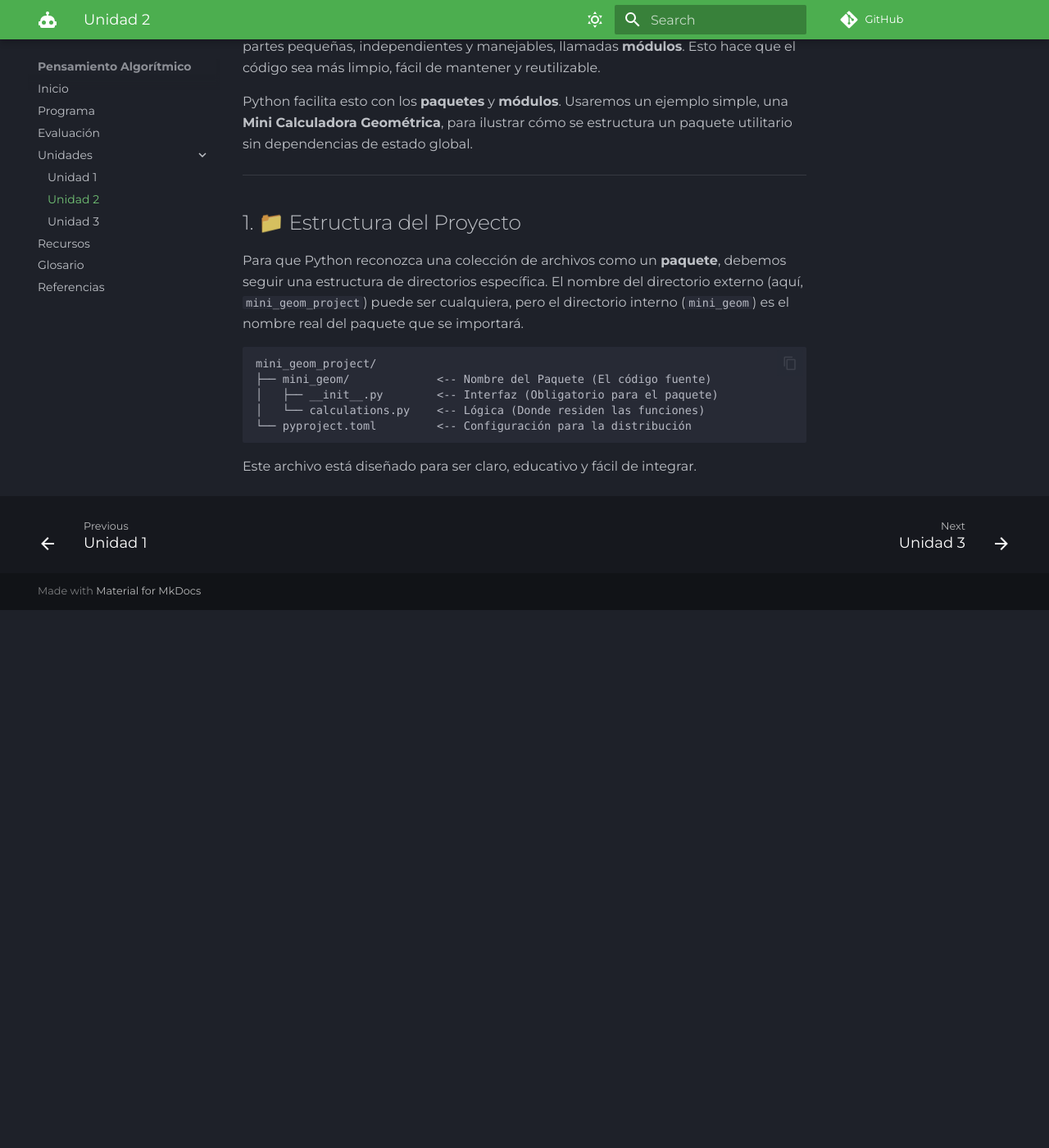
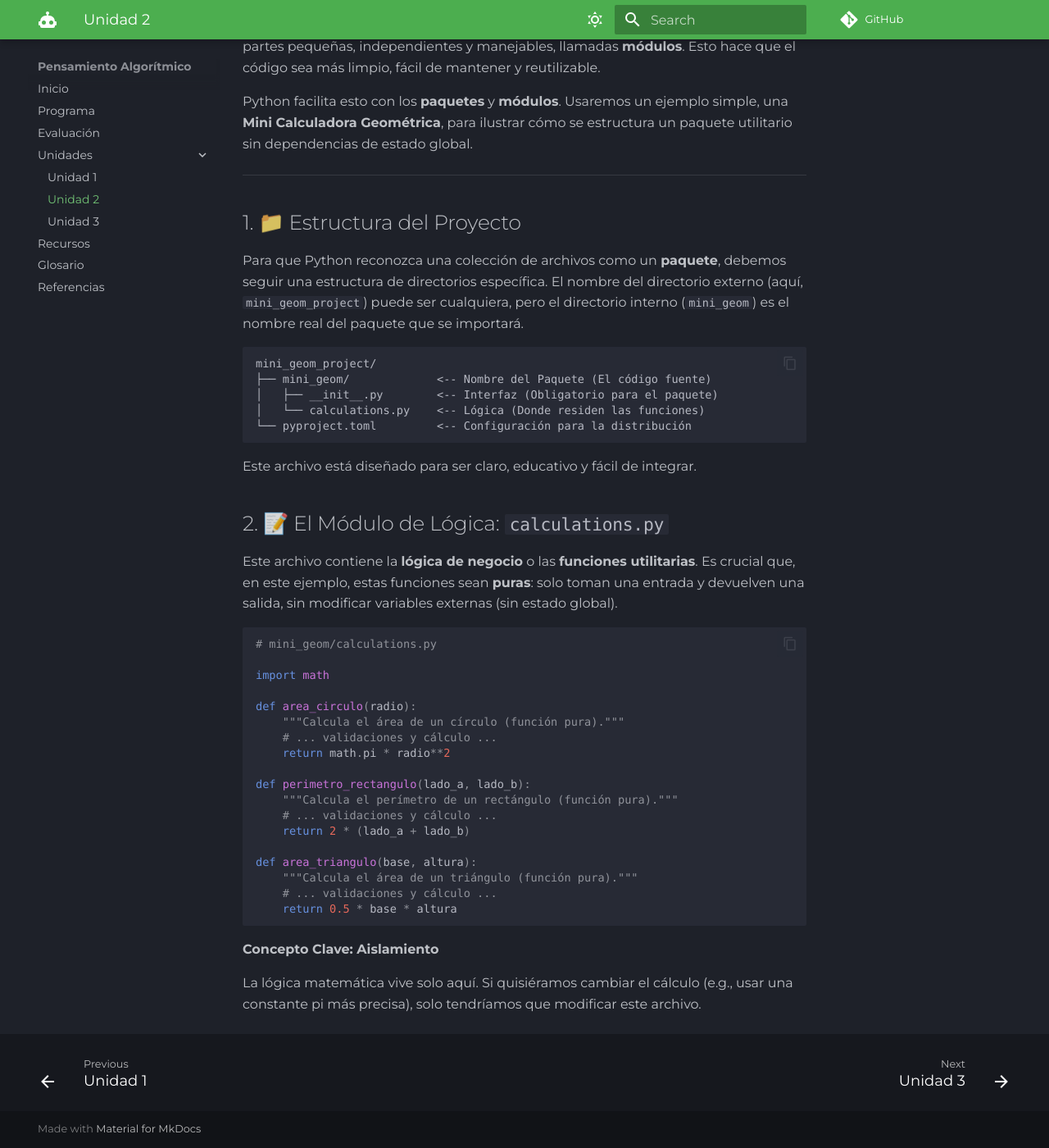
Before and after one commit to introSoft-iud/pensamiento_algoritmico_repo, an MkDocs documentation site: the page built from docs/unidades/unidad2.md, in a window 1280 px wide and 1400 px high, scrolled down 2493 px. Shown: the whole window at 82% size. Built offline with MkDocs 1.6.1 and Material for MkDocs 9.7.7, drawn with Linux system fonts in a browser that asks for light colours; some web fonts are replaced; comment, search, counter and statistics services are not loaded; before the commit the page ends 3237 px from its top, so only the background shows below that.

Commit message:
mensaje por defecto: shores

````diff
--- a/docs/unidades/unidad2.md
+++ b/docs/unidades/unidad2.md
@@ -95,3 +95,32 @@ mini_geom_project/
 ```
 
 Este archivo está diseñado para ser claro, educativo y fácil de integrar.
+
+## 2. 📝 El Módulo de Lógica: `calculations.py`
+
+Este archivo contiene la **lógica de negocio** o las **funciones utilitarias**. Es crucial que, en este ejemplo, estas funciones sean **puras**: solo toman una entrada y devuelven una salida, sin modificar variables externas (sin estado global).
+
+```python
+# mini_geom/calculations.py
+
+import math
+
+def area_circulo(radio):
+    """Calcula el área de un círculo (función pura)."""
+    # ... validaciones y cálculo ...
+    return math.pi * radio**2
+
+def perimetro_rectangulo(lado_a, lado_b):
+    """Calcula el perímetro de un rectángulo (función pura)."""
+    # ... validaciones y cálculo ...
+    return 2 * (lado_a + lado_b)
+
+def area_triangulo(base, altura):
+    """Calcula el área de un triángulo (función pura)."""
+    # ... validaciones y cálculo ...
+    return 0.5 * base * altura
+```
+
+**Concepto Clave: Aislamiento**
+
+La lógica matemática vive solo aquí. Si quisiéramos cambiar el cálculo (e.g., usar una constante pi más precisa), solo tendríamos que modificar este archivo.
````
